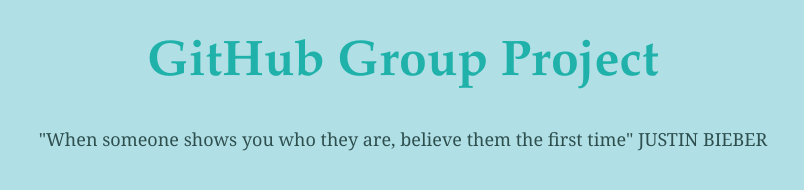
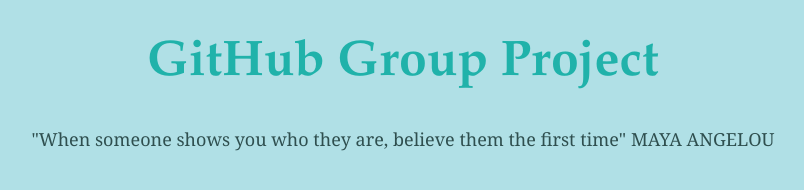
Before and after one commit to nmausbach/GitLab, a plain HTML site: page index.html in a window 1280 px wide. Shown: the full height of the page, 237-1041 px from the left. Drawn offline with Linux system fonts and the light colour scheme.

Commit message:
Revert "dev 3 - fixed the author again"

```diff
--- a/index.html
+++ b/index.html
@@ -21,7 +21,7 @@
 </head>
 <body>
     <h1>GitHub Group Project</h1>
-    <blockquote>"When someone shows you who they are, believe them the first time" <span style="text-transform: uppercase;">JUSTIN BIEBER</span></blockquote>
+    <blockquote>"When someone shows you who they are, believe them the first time" <span style="text-transform: uppercase;">Maya Angelou</span></blockquote>
 
 </body>
 </html>
```
